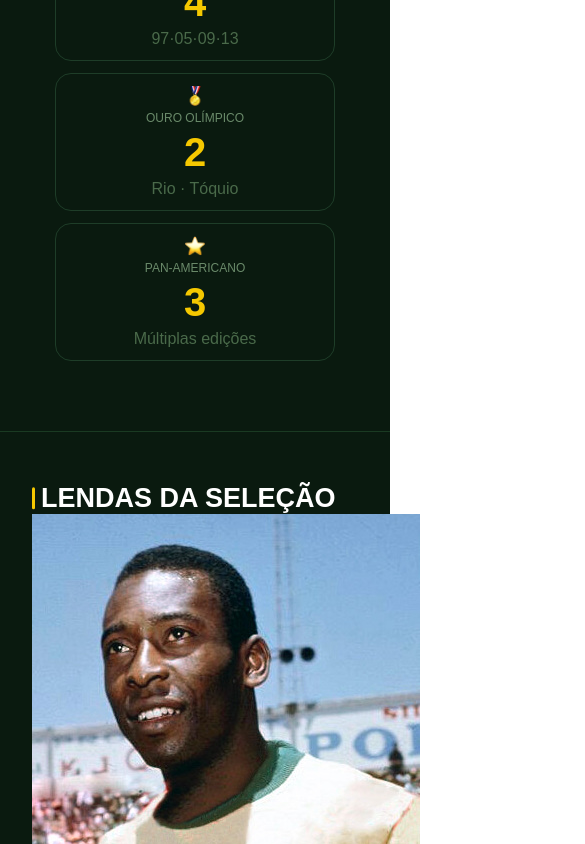
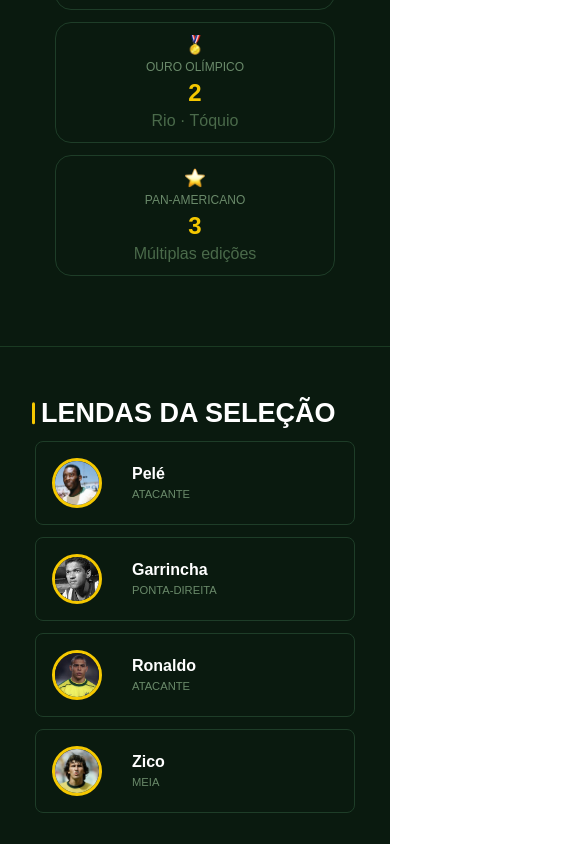
Before and after one commit to GabrielSTNS/selecao-brasileira, a React (Vite) app: page / in a window 390 px wide. Shown: the part 1260-2104 px from the top of the page, 585 px wide, since content can reach past the window. Built offline with nearby package versions, Linux system fonts and the light colour scheme.

Commit message:
:lipstick: style: estilização da seção de Lendas da Seleção. :recycle: refactor: Refatoração das linhas de responsividade.

```diff
--- a/src/pages/home/Home.module.scss
+++ b/src/pages/home/Home.module.scss
@@ -69,11 +69,11 @@
 
   h2 {
     color: $goldenYellow;
-    font-size: 2.5rem;
+    font-size: clamp(1.5rem, 3vw, 2.5rem);
   }
 
   p {
-    color: #6a8a6a;
+    color: $sageGreen;
   }
 }
 
@@ -110,6 +110,11 @@
     padding: 12px;
     border-radius: 16px;
     border: solid 1px $bordaCard;
+    transition: background-color 0.3s ease;
+    &:hover {
+      background-color: rgba(245, 196, 0, 0.1);
+      border: solid 1px $goldenYellow;
+    }
 
     .iconeConquista {
       width: clamp(20px, 3vw, 32px);
@@ -123,7 +128,7 @@
 
     h3 {
       color: $goldenYellow;
-      font-size: 2.5rem;
+      font-size: clamp(1.5rem, 3vw, 2.5rem);
       font-weight: bold;
     }
 
@@ -139,6 +144,7 @@
   padding: $paddingGlobal;
   background-color: $fundoSection;
   border-bottom: solid 1px #1a3a22;
+  gap: 12px;
 
   .tituloSection {
     font-size: 1.125rem;
@@ -148,6 +154,47 @@
     h2 {
       color: #fff;
     }
+  }
+
+  .cardsLendas {
+    display: flex;
+    justify-content: space-around;
+    gap: 12px;
+
+    .cardLenda {
+      width: clamp(160px, 20vw, 250px);
+      height: clamp(80px, 10vw, 110px);
+      display: flex;
+      justify-content: flex-start;
+      gap: 12px;
+      padding: 16px;
+      align-items: center;
+      border: solid 1px $bordaCard;
+      border-radius: 8px;
+
+      img {
+        border-radius: 50%;
+        border: solid 3px $goldenYellow;
+        object-fit: cover;
+        object-position: center top;
+        width: clamp(50px, 8vw, 80px);
+        height: clamp(50px, 8vw, 80px);
+      }
+    }
+  }
+}
+
+.infoJogador {
+  display: flex;
+  flex-direction: column;
+  gap: 5px;
+  h3 {
+    color: #fff;
+    font-size: 1rem;
+  }
+  p {
+    color: $sageGreen;
+    font-size: 0.7rem;
   }
 }
 
@@ -177,6 +224,17 @@
       width: clamp(120px, 40vw, 180px);
     }
   }
+
+  .lendas {
+    .cardsLendas {
+      flex-wrap: wrap;
+      justify-content: center;
+
+      .cardLenda {
+        width: clamp(140px, 45vw, 200px);
+      }
+    }
+  }
 }
 
 @media (max-width: 480px) {
@@ -190,12 +248,6 @@
     }
   }
 
-  .recordes {
-    h2 {
-      font-size: clamp(1.5rem, 5vw, 2.5rem);
-    }
-  }
-
   .cardsConquistas {
     flex-direction: column;
     align-items: center;
@@ -205,4 +257,18 @@
       max-width: 280px;
     }
   }
+
+  .lendas {
+    .cardsLendas {
+      flex-direction: column;
+      align-items: center;
+
+      .cardLenda {
+        width: 100%;
+        max-width: 320px;
+        height: auto;
+        gap: 30px;
+      }
+    }
+  }
 }
```
